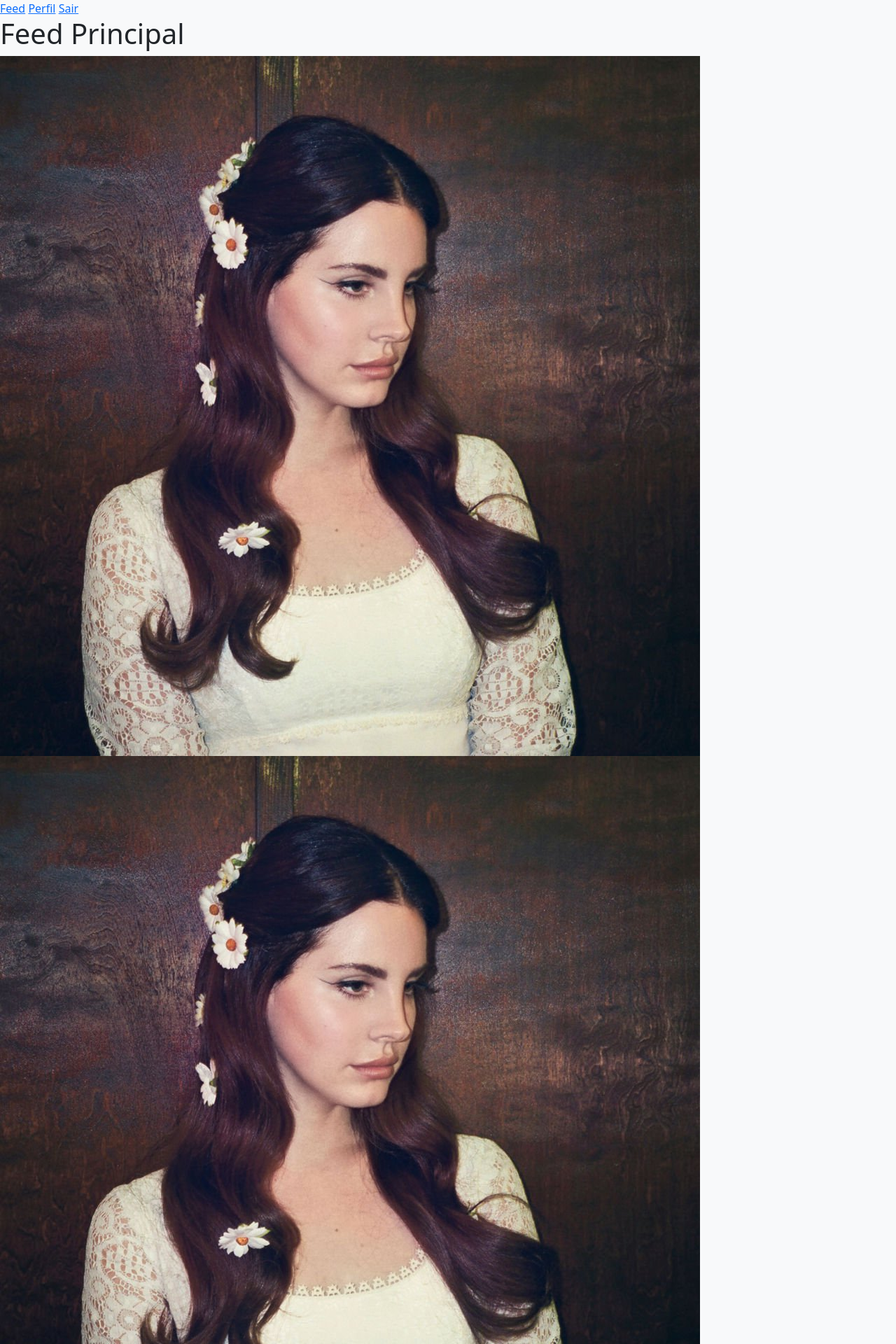
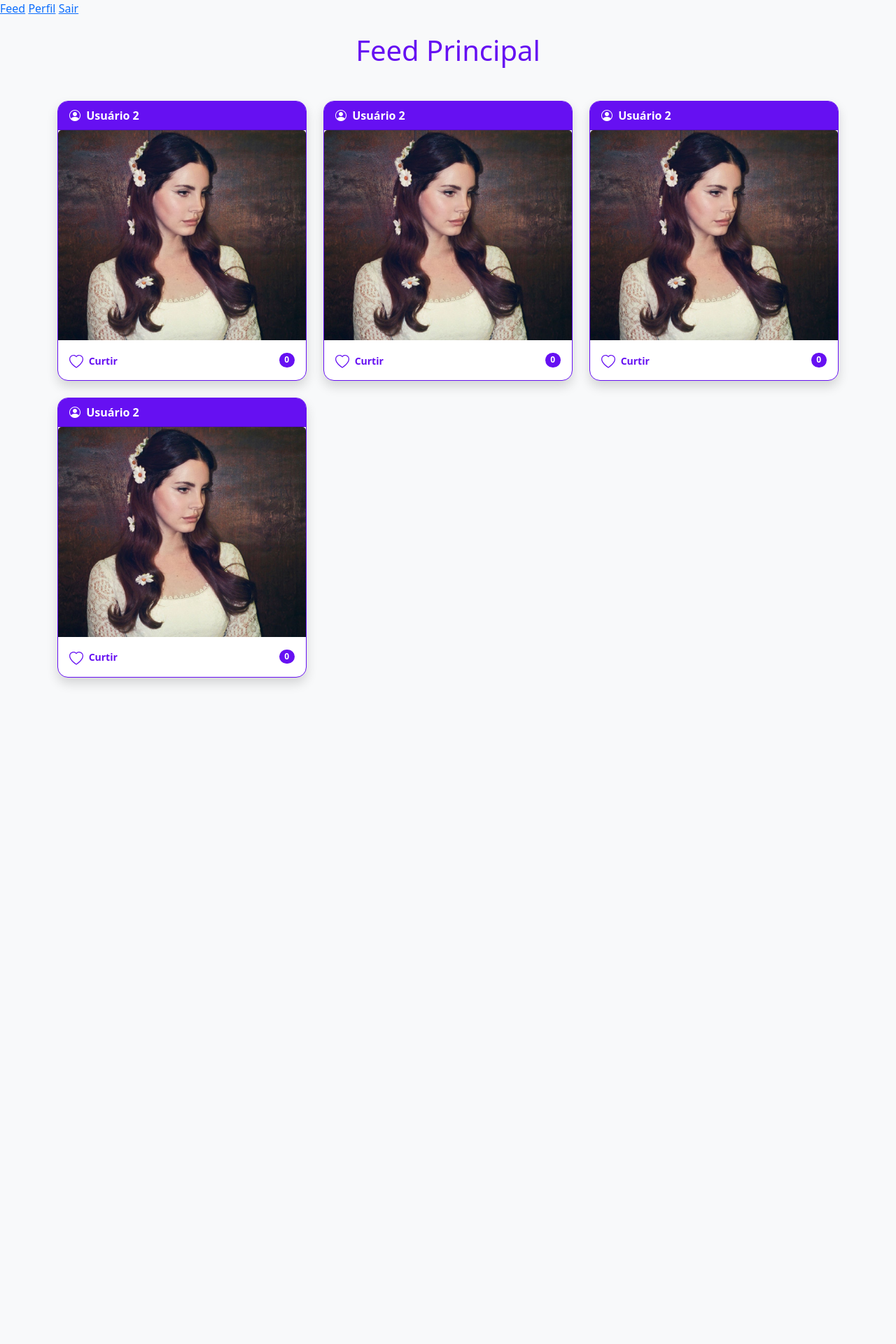
Before and after one commit to MariaIsaabell/Fleshi, a Flask app: page /feed in a window 1280 px wide. Shown: the top 1920 px of the page at 70% size. After the commit the page ends 979 px from the top, so only its background shows below. Run offline with Flask 3, Linux system fonts and the light colour scheme; a user stored in the database is signed in; some libraries are stand-ins or nearby versions.

Commit message:
style: Update feed styling

```diff
--- a/appfleshi/templates/feed.html
+++ b/appfleshi/templates/feed.html
@@ -5,44 +5,71 @@
 {% endblock %}
 
 {% block body %}
+
     {% include "navbar.html" %}
-    <h1>Feed Principal</h1>
 
-    {% for photo in photos %}
-        <a href="{{ url_for('profile', user_id = photo.user_id) }}">
-            <img src="{{ url_for('static', filename='posts_photos/'~ photo.file_name) }}" alt="Imagem">
-        </a>
-    {% endfor %}
+    <div class="container mt-4">
+
+        <h1 class="text-center mb-5" style="color: #6610f2;">Feed Principal</h1>
+
+        <div class="row">
 
             {% for photo in photos %}
 
-    <div class="card mb-3">
-      <img src="{{ url_for('static', filename='posts_photos/' + photo.file_name) }}" class="card-img-top">
+                <div class="col-12 col-md-6 col-lg-4 mb-4">
+
+                    <div class="card shadow h-100" style="border: 1px solid #6610f2; border-radius: 15px; overflow: hidden;">
+
+                        <div class="card-header d-flex align-items-center justify-content-between" style="background-color: #6610f2; color: white;">
+                            <a href="{{ url_for('profile', user_id=photo.user_id) }}" class="text-decoration-none text-white fw-bold">
+                                <i class="bi bi-person-circle me-1"></i> Usuário {{ photo.user_id }}
+                            </a>
+                        </div>
+
+                        <a href="{{ url_for('profile', user_id = photo.user_id) }}">
+                            <img src="{{ url_for('static', filename='posts_photos/' + photo.file_name) }}"
+                                 class="card-img-top"
+                                 alt="Post"
+                                 style="height: 300px; object-fit: cover;">
+                        </a>
 
                         <div class="card-body">
-
-        <div class="d-flex">
+                            <div class="d-flex justify-content-between align-items-center">
                                 <form method="POST" action="{{ url_for('like_action', photo_id=photo.id) }}">
                                     {{ form.csrf_token }}
 
                                     {% for like in photo.likes if like.user_id == current_user.id %}
 
-                    <button type="submit" class="btn btn-danger">
-                        Descurtir {{ photo.likes|length }}
+                                        <button type="submit" class="btn btn-sm btn-danger rounded-pill">
+                                            Descurtir
                                         </button>
 
                                     {% else %}
 
-                    <button type="submit" class="btn btn-outline-danger">
-                        Curtir {{ photo.likes|length }}
+                                        <button type="submit" class="btn btn-sm btn-outline-light text-dark border-0 p-0" style="color: #6610f2 ">
+                                            <svg xmlns="http://www.w3.org/2000/svg" width="20" height="20" fill="#6610f2" class="bi bi-heart me-1" viewBox="0 0 16 16">
+                                              <path d="m8 2.748-.717-.737C5.6.281 2.514.878 1.4 3.053c-.523 1.023-.641 2.5.314 4.385.92 1.815 2.834 3.989 6.286 6.357 3.452-2.368 5.365-4.542 6.286-6.357.955-1.886.838-3.362.314-4.385C13.486.878 10.4.28 8.717 2.01L8 2.748zM8 15C-7.333 4.868 3.279-3.04 7.824 1.143c.06.055.119.112.176.171a3.12 3.12 0 0 1 .176-.17C12.72-3.042 23.333 4.867 8 15z"/>
+                                            </svg>
+                                            <span style="color: #6610f2; font-weight: bold;">Curtir</span>
                                         </button>
 
                                     {% endfor %}
                                 </form>
-        </div>
+
+                                <span class="badge rounded-pill" style="background-color: #6610f2;">
+                                    {{ photo.likes|length }}
+                                </span>
                             </div>
                         </div>
 
+                    </div>
+                    </div>
+                {% else %}
+                <div class="col-12 text-center">
+                    <h3 class="text-muted">Nenhuma foto encontrada...</h3>
+                </div>
             {% endfor %}
 
+        </div> </div>
+
 {% endblock %}
```
Also changed, not shown: instance/datafleshi.db. Lines whose indentation alone changed are shown as unchanged.
